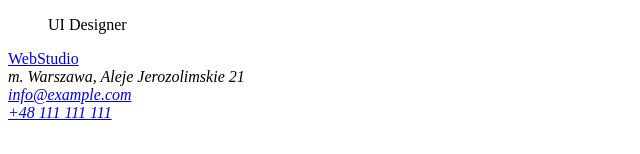
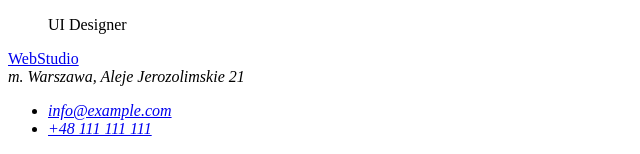
Before and after one commit to kasiabizanska/goit-markup-hw-01, a plain HTML site: page index.html in a window 1280 px wide. Shown: the part 2934-3088 px from the top of the page, without its empty margins (0-640 px from the left). Before the commit the page ends 3064 px from the top, so only its background shows below. Drawn offline with Linux system fonts and the light colour scheme.

Commit message:
<ul> added to the address, br removed
<ul> added to the address, br removed

```diff
--- a/index.html
+++ b/index.html
@@ -17,7 +17,7 @@
         </ul>
       </nav>
       <ul>
-        <li><a href="mailto:info@example.com">info@example.com</a><br /></li>
+        <li><a href="mailto:info@example.com">info@example.com</a></li>
         <li><a href="tel:+48111111111">+48 111 111 111</a></li>
       </ul>
     </header>
@@ -142,9 +142,11 @@
     <footer>
       <a href="index.html">WebStudio</a>
       <address>
-        m. Warszawa, Aleje Jerozolimskie 21<br />
-        <a href="mailto:info@example.com">info@example.com</a><br />
-        <a href="tel:+48111111111">+48 111 111 111</a><br />
+        m. Warszawa, Aleje Jerozolimskie 21
+        <ul>
+          <li><a href="mailto:info@example.com">info@example.com</a></li>
+          <li><a href="tel:+48111111111">+48 111 111 111</a></li>
+        </ul>
       </address>
     </footer>
   </body>
```
